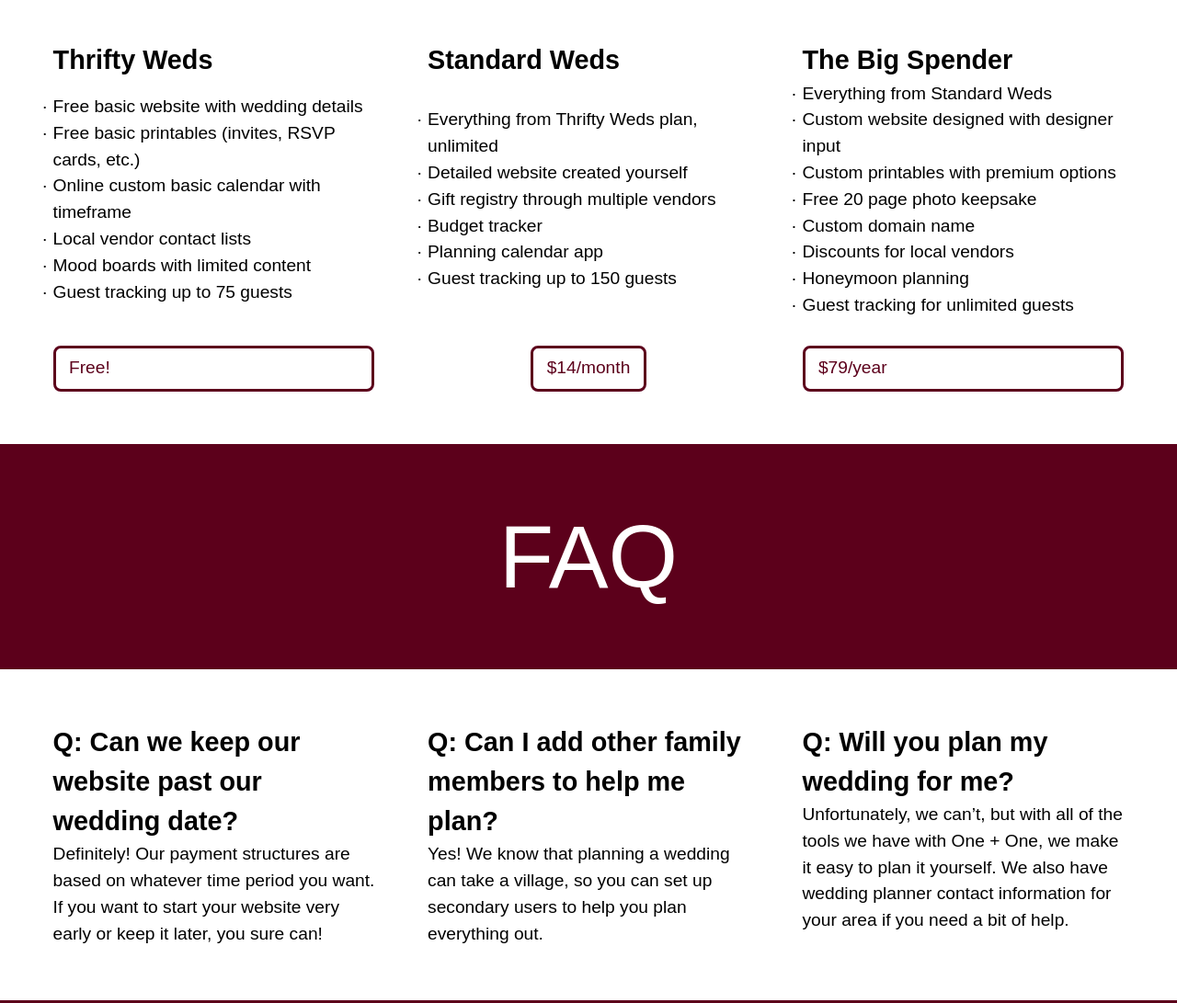
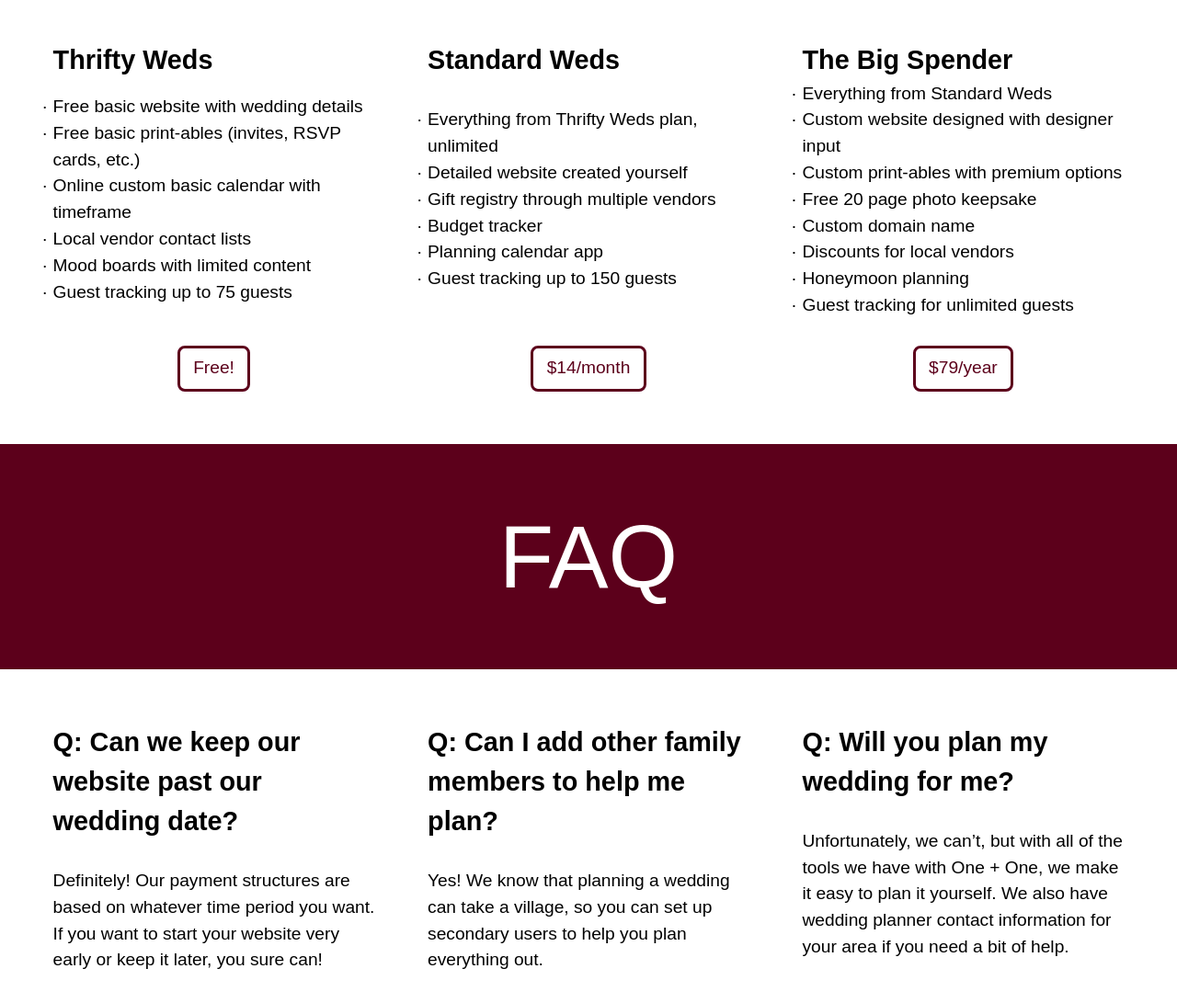
Before and after one commit to SarahDowling/one-and-one, a plain HTML site: page plans.html in a window 1280 px wide. Shown: the part 380-1471 px from the top of the page at 92% size. Drawn offline with Linux system fonts and the light colour scheme.

Commit message:
added feature images (smooshed), plans: header alignment, spelling errors,  spacing around headers

```diff
--- a/plans.html
+++ b/plans.html
@@ -23,9 +23,9 @@
 
 		<header role="banner">
 			<div class="grid island yellow-background">
-				<div class="unit xs-1 s-1 m-1-4 l-1-4 xl-1-3 pad-t-1-2"><a class="link-box icon-link" href="index.html">
+				<div class="unit xs-1 s-1 m-1-4 l-1-4 xl-1-3 pad-t-1-2 unit-xs-centered unit-s-centered"><a class="link-box icon-link" href="index.html">
 					<div class="media">
-						<div class="media__img gutter">
+						<div class="media__img">
 							<img src="img/oneandone-logo.svg" alt="logo for One+One">
 						</div>
 					</div></a>
@@ -61,13 +61,13 @@
 						<div class="unit xs-1 s-1 m-2-3 l-1 xl-1 unit-content-distribute">
 							<ul class="content-fill">
 								<li>Free basic website with wedding details</li>
-								<li>Free basic printables (invites, RSVP cards, etc.)</li>
+								<li>Free basic print-ables (invites, RSVP cards, etc.)</li>
 								<li>Online custom basic calendar with timeframe</li>
 								<li>Local vendor contact lists</li>
 								<li>Mood boards with limited content</li>
 								<li>Guest tracking up to 75 guests</li>
 							</ul>
-							<a class="link-box btn btn--ghost red-border red-words" href="sign-up.html">Free!</a>
+							<a class="link-box btn btn--ghost red-border red-words content-shrink" href="sign-up.html">Free!</a>
 						</div>
 					</div>
 				</div>
@@ -94,20 +94,20 @@
 				<div class="unit xs-1 s-1 m-1 l-1-3 xl-1-3 unit-content-distribute">
 					<div class="grid grid-stretch island content-fill">
 						<div class="unit xs-1 s-1 m-1-3 l-1 xl-1">
-							<h5>The Big Spender</h5>
+							<h5 c>The Big Spender</h5>
 							</div>
 							<div class="unit xs-1 s-1 m-2-3 l-1 xl-1 unit-content-distribute">
 								<ul class="content-fill">
 									<li>Everything from Standard Weds</li>
 									<li>Custom website designed with designer input</li>
-									<li>Custom printables with premium options</li>
+									<li>Custom print-ables with premium options</li>
 									<li>Free 20 page photo keepsake</li>
 									<li>Custom domain name</li>
 									<li>Discounts for local vendors</li>
 									<li>Honeymoon planning</li>
 									<li>Guest tracking for unlimited guests</li>
 								</ul>
-								<a class="link-box btn btn--ghost red-border red-words" href="sign-up.html">$79/year</a>
+								<a class="link-box btn btn--ghost red-border red-words content-shrink" href="sign-up.html">$79/year</a>
 							</div>
 						</div>
 					</div>
@@ -121,15 +121,15 @@
 
 			<div class="grid island">
 				<div class="unit xs-1 s-1 m-1-2 l-1-3 xl-1-3 island">
-					<h5>Q: Can we keep our website past our wedding date?</h5>
+					<h5 class="pad-b">Q: Can we keep our website past our wedding date?</h5>
 					<p>Definitely! Our payment structures are based on whatever time period you want. If you want to start your website very early or keep it later, you sure can!</p>
 				</div>
 				<div class="unit xs-1 s-1 m-1-2 l-1-3 xl-1-3 island">
-					<h5>Q: Can I add other family members to help me plan?</h5>
+					<h5 class="pad-b">Q: Can I add other family members to help me plan?</h5>
 					<p>Yes! We know that planning a wedding can take a village, so you can set up secondary users to help you plan everything out. </p>
 				</div>
 				<div class="unit xs-1 s-1 m-1-2 l-1-3 xl-1-3 island">
-					<h5>Q: Will you plan my wedding for me?</h5>
+					<h5 class="pad-b">Q: Will you plan my wedding for me?</h5>
 					<p>Unfortunately, we can’t, but with all of the tools we have with One + One, we make it easy to plan it yourself. We also have wedding planner contact information for your area if you need a bit of help.</p>
 				</div>
 			</div>
```
Also changed, not shown: img/feature-icons-cal.svg (added), img/feature-icons-include.svg (added), img/feature-icons-visualize.svg (added), img/feature-icons-website.svg (added).
